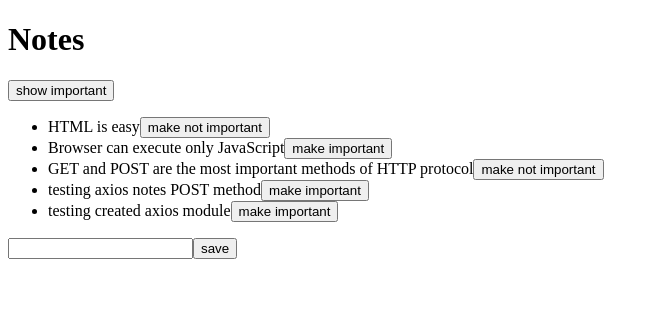
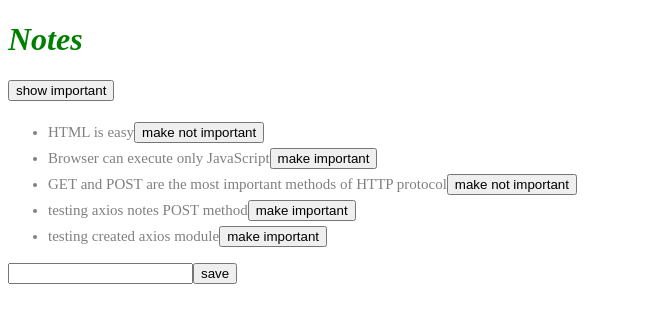
Before and after one commit to waspy71/stack, a React (Vite) app in the folder noteApp/: page / in a window 1280 px wide. Shown: the top 322 px of the page, without its empty margins (0-659 px from the left). Built offline with nearby package versions, Linux system fonts and the light colour scheme; data requests are answered from the project's data file.

Commit message:
Added index.css to noteApp

```diff
--- a/noteApp/src/components/Note.jsx
+++ b/noteApp/src/components/Note.jsx
@@ -5,7 +5,7 @@
     : 'make important'
 
   return (
-    <li>
+    <li className="note">
       {note.content}
       <button onClick={toggleImportance}>{label}</button>
     </li>
--- /dev/null
+++ b/noteApp/src/index.css
@@ -0,0 +1,17 @@
+
+h1 {
+  color: green;
+  font-style: italic;
+}
+
+li {
+  color: grey;
+  padding-top: 3px;
+  font-size: 15px;
+}
+
+.note {
+  color: grey;
+  padding-top: 5px;
+  font-size: 15px;
+}
--- a/noteApp/src/main.jsx
+++ b/noteApp/src/main.jsx
@@ -1,6 +1,6 @@
 import { createRoot } from 'react-dom/client'
 import App from './App'
-
+import './index.css'
 
 
 createRoot(document.getElementById('root')).render(
```
